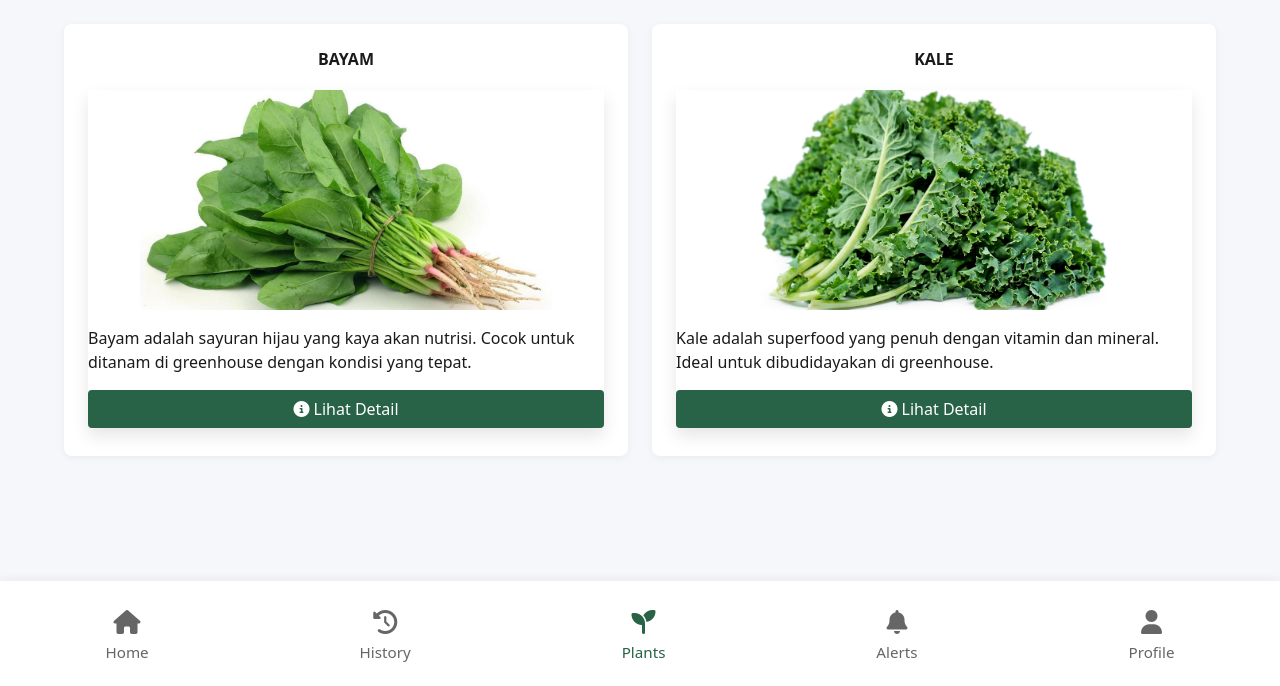
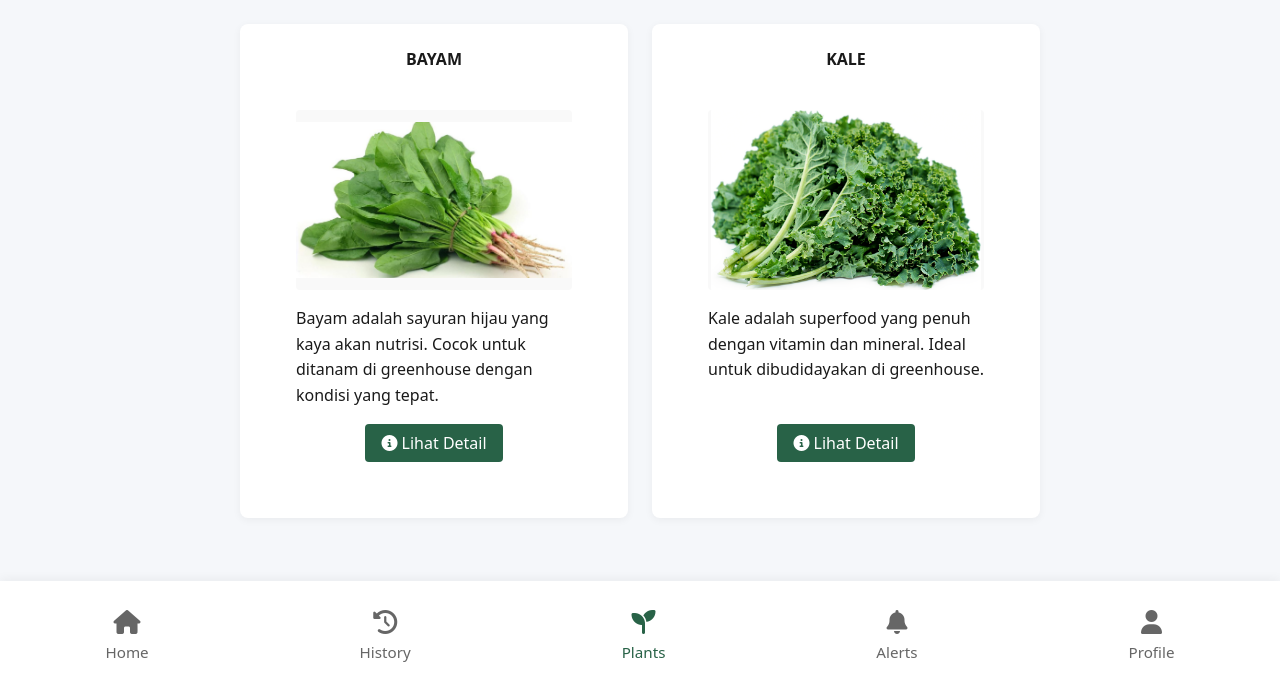
Before and after one commit to Tamatimtam/Lokatech-Greenhouse-Monitoring, a Flask app: template templates/plants.html in a window 1280 px wide. Shown: the part 114-800 px from the top of the page. Run offline with Flask 3, Linux system fonts and the light colour scheme; the template is opened without the code that fills it, so the values that code supplies are empty; some libraries are stand-ins or nearby versions.

Commit message:
plant page revamp to fix visual bug

```diff
--- a/static/css/plants.css
+++ b/static/css/plants.css
@@ -1,3 +1,20 @@
+/* Plants grid layout */
+.plants-grid {
+  display: grid;
+  gap: var(--spacing-lg);
+  grid-template-columns: 1fr;
+  width: 100%;
+  max-width: 800px;
+  margin: 0 auto;
+}
+
+@media (min-width: 768px) {
+  .plants-grid {
+    grid-template-columns: 1fr 1fr;
+  }
+}
+
+/* Plant card styles */
 .plant-card {
   display: flex;
   flex-direction: column;
@@ -5,13 +22,14 @@
   transition: transform 0.2s ease, box-shadow 0.2s ease;
   position: relative;
   overflow: hidden;
-  transform: translateY(-4px);
-  box-shadow: 0 8px 16px rgba(0, 0, 0, 0.1);
+  border-radius: var(--radius-sm);
+  background-color: #fff;
+  padding: var(--spacing-md);
 }
 
 .plant-card__image {
   width: 100%;
-  height: 220px; /* Increased height to show more of the image */
+  height: 180px;
   overflow: hidden;
   border-radius: var(--radius-sm);
   margin-bottom: var(--spacing-md);
@@ -19,34 +37,36 @@
   display: flex;
   align-items: center;
   justify-content: center;
-  background-color: #fff;
+  background-color: #f9f9f9;
 }
 
 .plant-card__image img {
-  width: 100%;
-  height: 100%;
-  object-fit: contain; /* Changed from cover to contain to show the full image */
-  transition: transform 0.3s ease;
+  max-width: 100%;
   max-height: 100%;
-  transform: scale(1.05);
+  width: auto;
+  height: auto;
+  object-fit: contain;
 }
 
 .plant-card__content {
   flex: 1;
   display: flex;
   flex-direction: column;
+  gap: var(--spacing-md);
 }
 
-.plant-card__content p {
-  margin-bottom: var(--spacing-md);
-  flex: 1;
-  line-height: 1.5;
-  display: -webkit-box;
-  -webkit-line-clamp: 3; /* Limit to 3 lines */
-  -webkit-box-orient: vertical;
-  overflow: hidden;
+.plant-description {
+  margin: 0;
+  line-height: 1.6;
+  color: var(--text-primary);
 }
 
+.plant-card__action {
+  margin-top: auto;
+  text-align: center;
+}
+
+/* Button styles */
 .button {
   display: inline-block;
   padding: var(--spacing-sm) var(--spacing-md);
@@ -80,78 +100,84 @@
   background-color: #888888;
 }
 
-/* Plant detail styles */
-.plant-detail-grid {
-  display: grid;
-  grid-template-columns: 1fr;
+/* Single column layout for plant detail page */
+.single-column-layout {
+  display: flex;
+  flex-direction: column;
   gap: var(--spacing-md);
   margin-bottom: var(--spacing-md);
+  width: 100%;
+  max-width: 800px;
+  margin-left: auto;
+  margin-right: auto;
 }
 
-@media (min-width: 768px) {
-  .plant-detail-grid {
-    grid-template-columns: 1fr 1fr;
+/* Remove old grid styles */
+.plant-detail-grid,
+.plant-detail-container {
+  display: none;
+}
+
+/* New plant info container with better layout */
+.plant-info-container {
+  display: flex;
+  flex-direction: column;
+  gap: var(--spacing-md);
+}
+
+/* Media query for desktop layout */
+@media (min-width: 576px) {
+  .plant-info-container {
+    flex-direction: row;
+    align-items: flex-start;
+  }
+
+  .plant-image-container {
+    width: 250px;
+    flex-shrink: 0;
+  }
+
+  .plant-text-container {
+    flex: 1;
+    min-width: 0;
   }
 }
 
-.plant-detail {
+/* Plant image container with proper sizing */
+.plant-image-container {
+  background-color: #fff;
+  border-radius: var(--radius-sm);
+  overflow: hidden;
+  display: flex;
+  justify-content: center;
+  align-items: center;
+  padding: var(--spacing-sm);
+  height: 180px;
+  margin: 0 auto;
+  max-width: 100%;
+}
+
+.plant-image-container img {
+  max-height: 160px;
+  max-width: 100%;
+  object-fit: contain;
+}
+
+.plant-text-container {
   display: flex;
   flex-direction: column;
-  height: 100%;
-}
-
-/* Two-column layout for plant info */
-.plant-info-layout {
-  display: flex;
-  flex-direction: column;
-}
-
-@media (min-width: 576px) {
-  .plant-info-layout {
-    flex-direction: row;
-    gap: var(--spacing-md);
-  }
-}
-
-.plant-image {
-  width: 100%;
-  height: 220px; /* Adjusted for better proportion */
-  overflow: hidden;
-  border-radius: var(--radius-sm);
-  margin-bottom: var(--spacing-md);
-  display: flex;
-  align-items: center;
-  justify-content: center;
-  background-color: #fff;
-  flex-shrink: 0;
-}
-
-@media (min-width: 576px) {
-  .plant-image {
-    width: 45%;
-    margin-bottom: 0;
-  }
-}
-
-.plant-image img {
-  width: 100%;
-  height: 100%;
-  object-fit: contain; /* Changed from cover to contain */
-  max-height: 100%;
-}
-
-.plant-description {
-  margin-bottom: var(--spacing-md);
+  gap: var(--spacing-md);
 }
 
 .plant-info {
-  margin-top: var(--spacing-md);
+  background-color: rgba(240, 248, 245, 0.5);
+  border-radius: var(--radius-sm);
+  padding: var(--spacing-sm);
 }
 
 .plant-info__item {
   display: flex;
   align-items: center;
-  margin-bottom: var(--spacing-sm);
 }
 
 .plant-info__icon {
@@ -436,7 +462,7 @@
   background-color: #E53935; /* Red color for out of range */
 }
 
-Add circle around the marker for better visibility
+/* Add circle around the marker for better visibility */
 .current-marker::before {
   content: '';
   position: absolute;
@@ -502,3 +528,19 @@ Add circle around the marker for better visibility
   margin-bottom: var(--spacing-xl);
   text-align: center;
 }
+
+/* Make sure cards use only the space they need */
+.card {
+  height: auto;
+  display: flex;
+  flex-direction: column;
+}
+
+.card__header {
+  padding: var(--spacing-md) var(--spacing-md) 0 var(--spacing-md);
+}
+
+.card__content {
+  padding: 0 var(--spacing-md) var(--spacing-md) var(--spacing-md);
+  flex: 1;
+}
--- a/templates/plants.html
+++ b/templates/plants.html
@@ -21,17 +21,19 @@
       <img class="logo" src="{{ url_for('static', filename='images/lokatech-logo.png') }}" alt="Lokatani.id Logo">
   </header>
 
-  <div class="grid grid--2col">
+  <div class="plants-grid">
     {% call card.card('Bayam') %}
       <div class="plant-card">
         <div class="plant-card__image">
           <img src="{{ url_for('static', filename='images/plants/bayam.jpg') }}" alt="Bayam">
         </div>
         <div class="plant-card__content">
-          <p>Bayam adalah sayuran hijau yang kaya akan nutrisi. Cocok untuk ditanam di greenhouse dengan kondisi yang tepat.</p>
+          <p class="plant-description">Bayam adalah sayuran hijau yang kaya akan nutrisi. Cocok untuk ditanam di greenhouse dengan kondisi yang tepat.</p>
+          <div class="plant-card__action">
             <a href="/plants/bayam" class="button button--primary">
               <i class="fas fa-info-circle"></i> Lihat Detail
             </a>
+          </div>
         </div>
       </div>
     {% endcall %}
@@ -42,10 +44,12 @@
           <img src="{{ url_for('static', filename='images/plants/kale.jpg') }}" alt="Kale">
         </div>
         <div class="plant-card__content">
-          <p>Kale adalah superfood yang penuh dengan vitamin dan mineral. Ideal untuk dibudidayakan di greenhouse.</p>
+          <p class="plant-description">Kale adalah superfood yang penuh dengan vitamin dan mineral. Ideal untuk dibudidayakan di greenhouse.</p>
+          <div class="plant-card__action">
             <a href="/plants/kale" class="button button--primary">
               <i class="fas fa-info-circle"></i> Lihat Detail
             </a>
+          </div>
         </div>
       </div>
     {% endcall %}
```
Also changed, not shown: templates/plant_detail.html (+4 -8 lines). Lines whose indentation alone changed are shown as unchanged.
